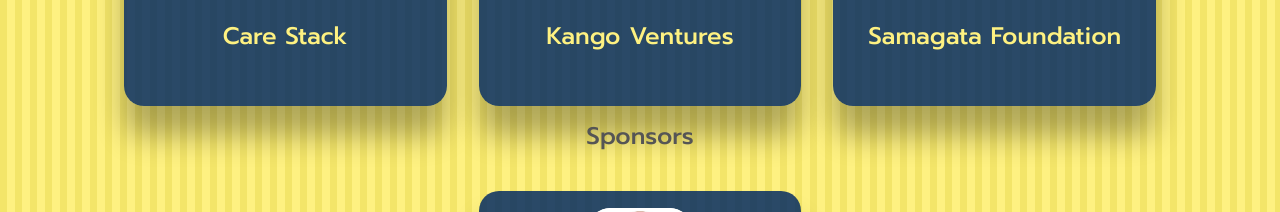
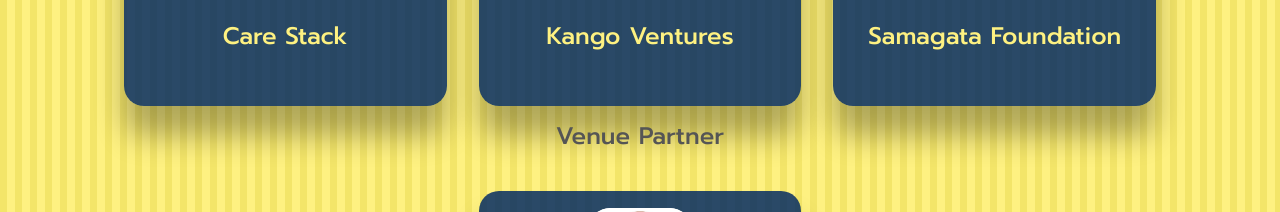
Before and after one commit to grittypuffy/starlet_2025, a React (Vite) app: page / in a window 1280 px wide. Shown: the part 2320-2532 px from the top of the page. Built offline with nearby package versions, Linux system fonts and the light colour scheme.

Commit message:
fix typos

```diff
--- a/src/components/Sponsors/Sponsors.jsx
+++ b/src/components/Sponsors/Sponsors.jsx
@@ -94,7 +94,7 @@
       </div>
 
       <div className="text-holder sponsors-header">
-        <h3>Sponsors</h3>
+        <h3>Venue Partner</h3>
       </div>
 
       <div className="container sponsors-container">
```
